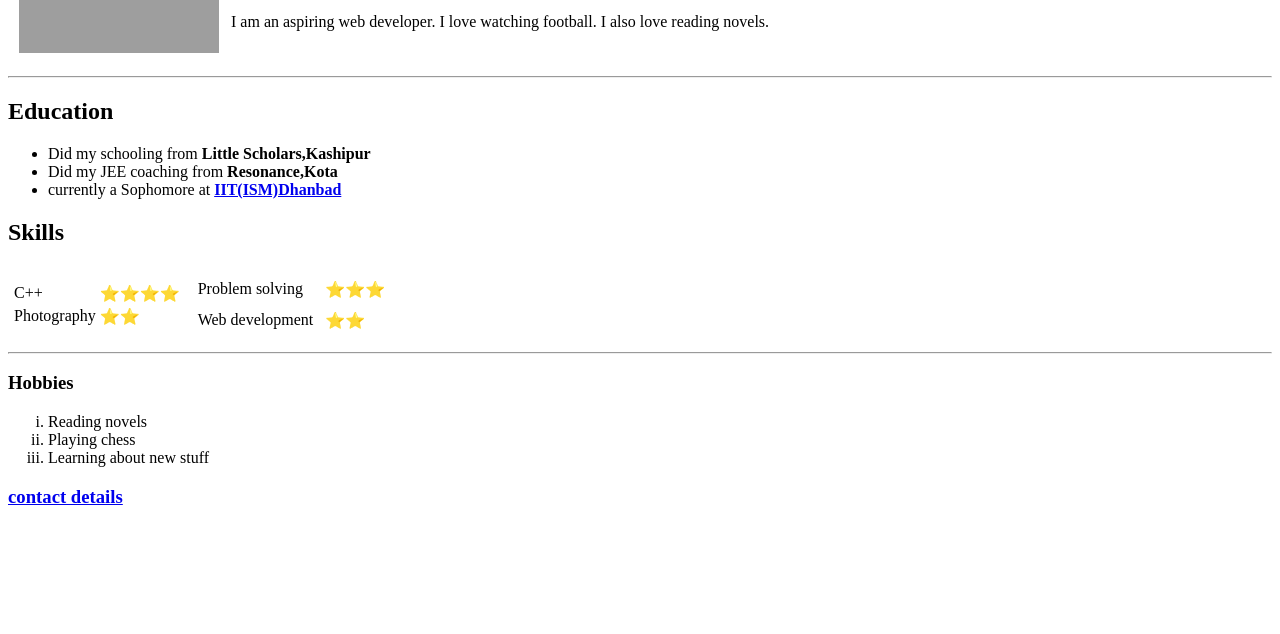
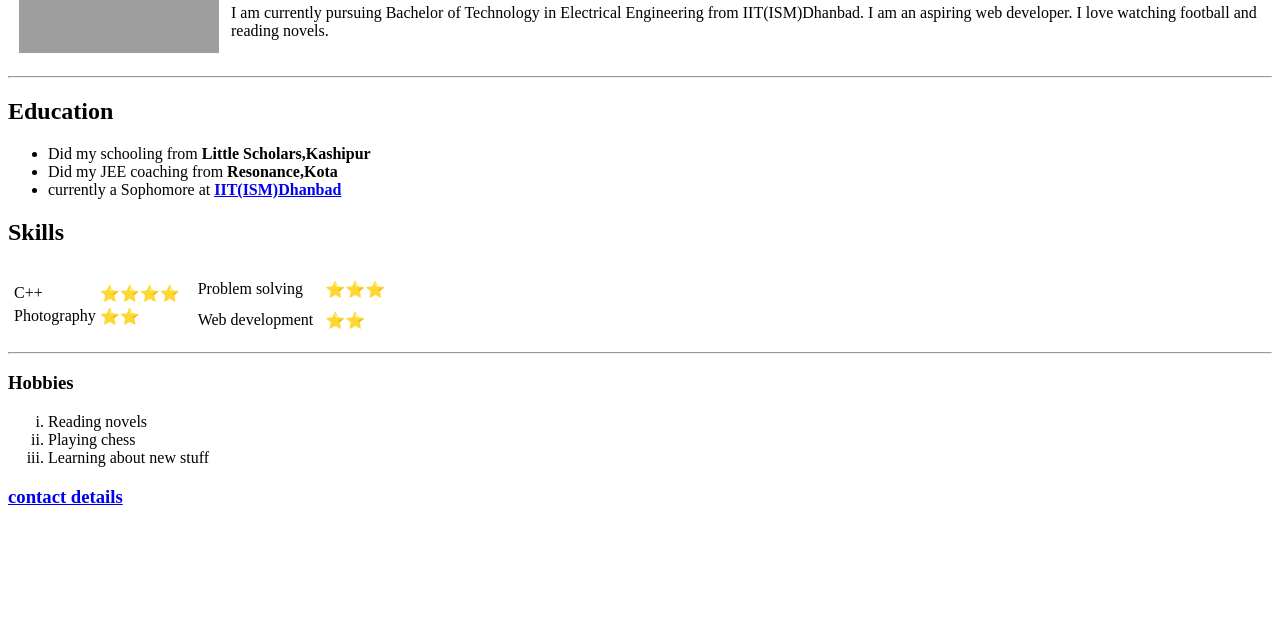
Before and after one commit to GunjitKartikey/cv, a plain HTML site: page index.html in a window 1280 px wide. Shown: the part 166-800 px from the top of the page. Drawn offline with Linux system fonts and the light colour scheme; grey boxes are pictures that could not be loaded.

Commit message:
Update index.html

```diff
--- a/index.html
+++ b/index.html
@@ -13,7 +13,7 @@
       <td>
         <h1>Gunjit Kartikey</h1>
         <p><em>student at <strong>IIT ISM(Dhanbad)</strong> <br>learning <strong> web development</strong> <br>got great knowledge of <strong>c++</strong></em></p>
-        <p>I am an aspiring web developer. I love watching football. I also love reading novels.</p>
+        <p>I am currently pursuing Bachelor of Technology in Electrical Engineering from IIT(ISM)Dhanbad. I am an aspiring web developer. I love watching football and reading novels.</p>
       </td>
     </tr>
   </table>
```
